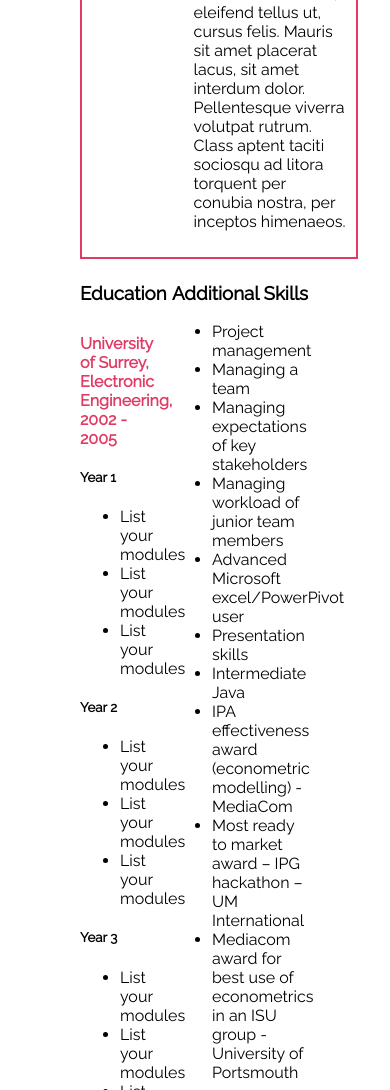
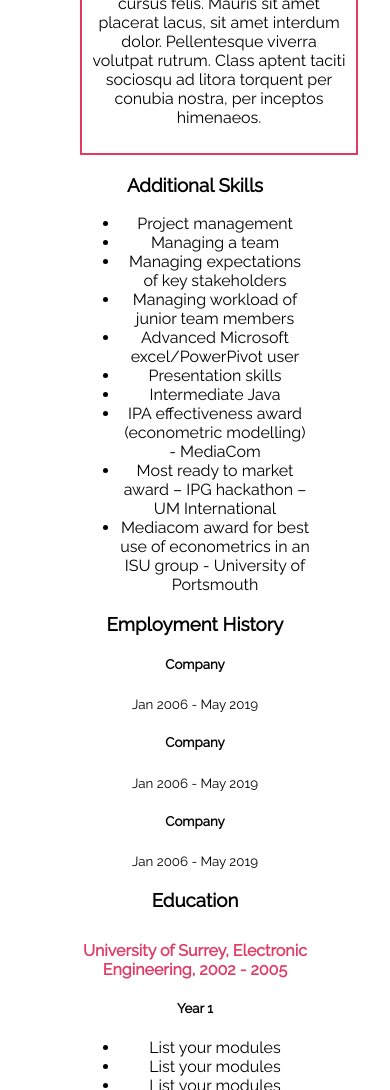
Before and after one commit to sgrill1/sparta_global_profile, a plain HTML site: page starter-code-responsive-homework/index.html in a window 390 px wide. Shown: the part 910-2000 px from the top of the page. Drawn offline with Linux system fonts and the light colour scheme.

Commit message:
make index responsive

```diff
--- a/starter-code-responsive-homework/css/index.css
+++ b/starter-code-responsive-homework/css/index.css
@@ -30,3 +30,28 @@ header, .experience {
 	border: 2px solid #E13A63;
 	padding: 10px;
 }
+
+@media only screen and (max-width : 814px){
+	.left {
+		display: block;
+		width: 100%;
+		float: none;
+		text-align: center;
+	}
+
+	.right {
+		display: block;
+		width: 100%;
+		float: none;
+		text-align: center;
+	}
+
+	.experience {
+		display: block;
+		width: 100%;
+		float: none;
+	}
+	h3 {
+		text-align: center;
+	}
+}
--- a/starter-code-responsive-homework/index.html
+++ b/starter-code-responsive-homework/index.html
@@ -6,6 +6,7 @@
   <link href="https://fonts.googleapis.com/css?family=Raleway" rel="stylesheet">
   <link rel="stylesheet" type="text/css" href="css/global.css">
   <link rel="stylesheet" type="text/css" href="css/index.css">
+  <meta name="viewport" content="width=device-width, initial-scale=1.0, user-scalable=no">
 </head>
 <body>
   <nav class="navbar">
```
